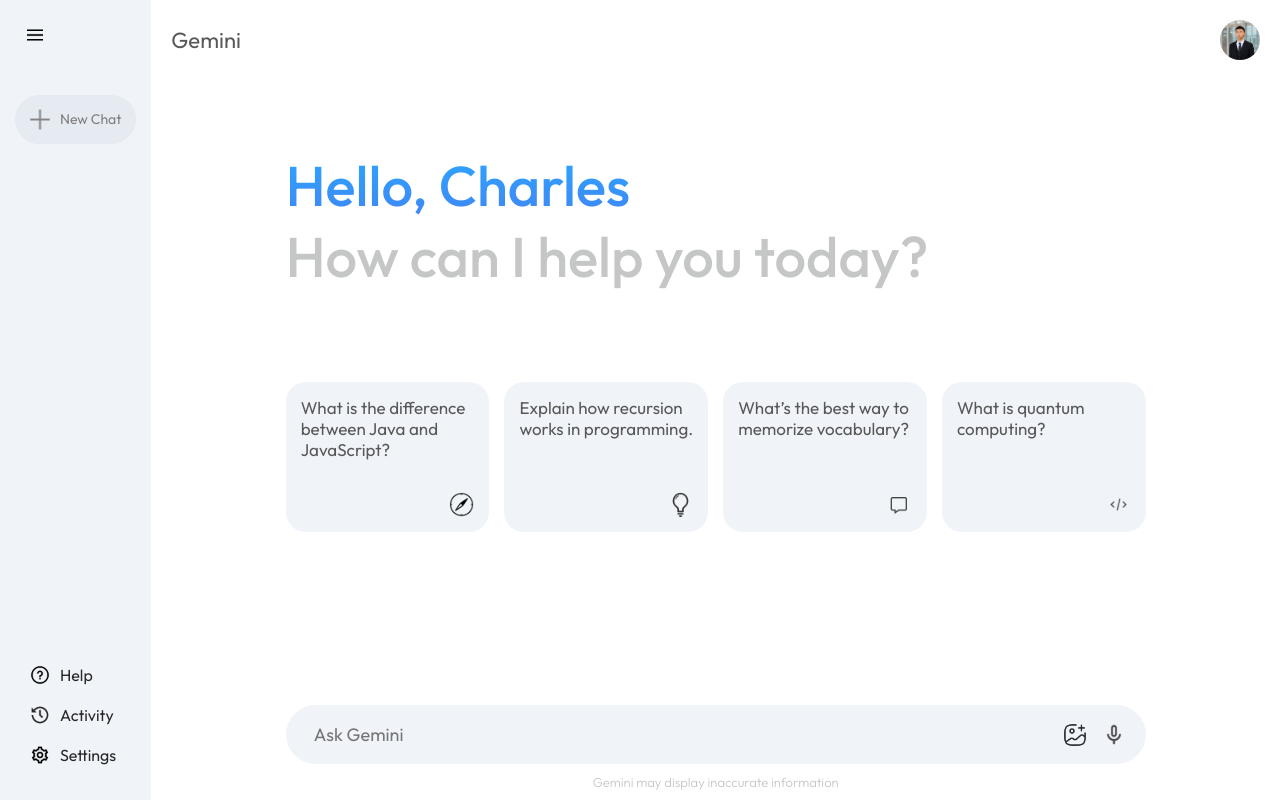
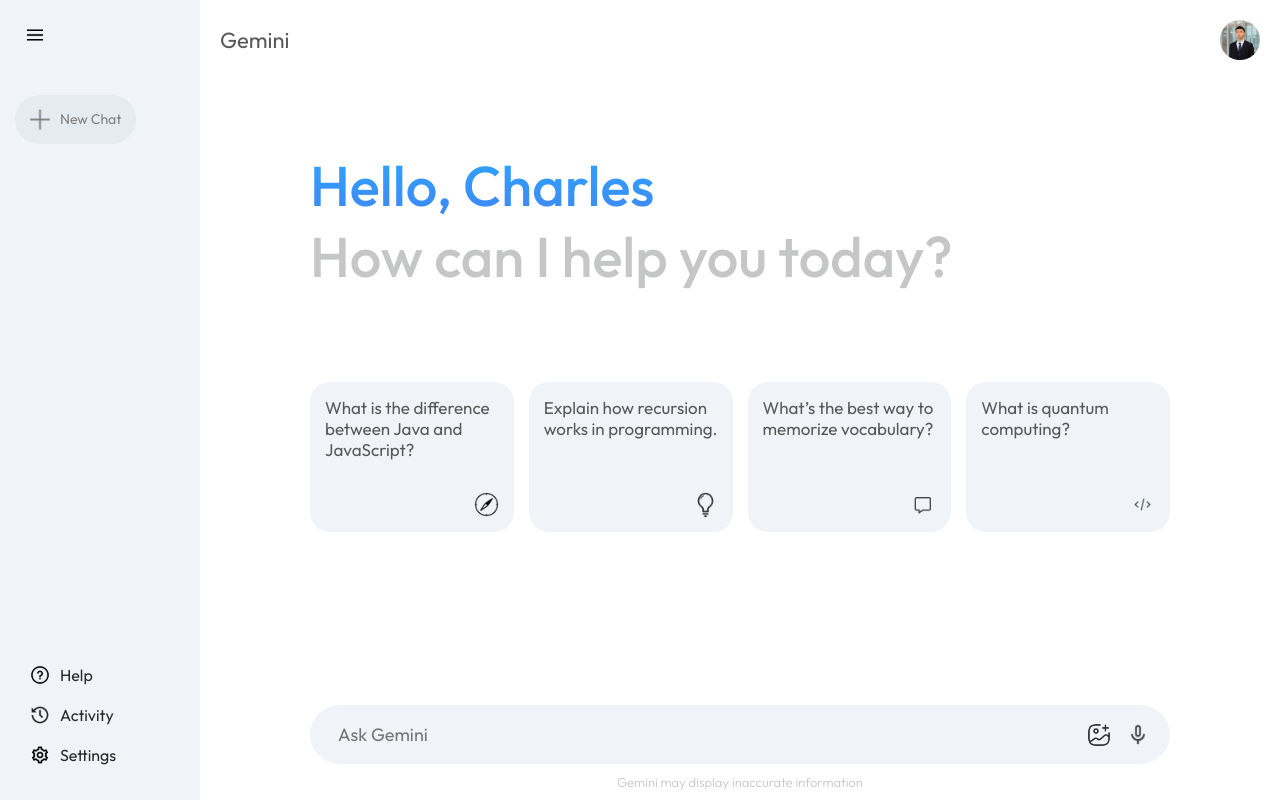
Before and after one commit to charles-ivy-wang/Google-2.0-Clone, a React (Vite) app: page / in a window 1280 px wide. Both pictures are taken after a click on the picture 35 px from the left and 35 px from the top of the page. Built offline with nearby package versions, Linux system fonts and the light colour scheme.

Commit message:
Finished all implementations along with sidebar animation

```diff
--- a/src/components/main_comp/Main.jsx
+++ b/src/components/main_comp/Main.jsx
@@ -13,7 +13,7 @@
     resultData,
     setInput,
     input,
-    randomCards
+    randomCards,
   } = useContext(Context);
 
   return (
@@ -34,22 +34,46 @@
             </div>
 
             <div className="cards-group">
-              <div className="card" onClick={() => onSent(randomCards[0])}>
+              <div
+                className="card"
+                onClick={() => {
+                  setInput(randomCards[0]);
+                  onSent(randomCards[0]);
+                }}
+              >
                 <p>{randomCards[0]}</p>
                 <img src={assets.compass_icon} alt="" />
               </div>
 
-              <div className="card" onClick={() => onSent(randomCards[1])}>
+              <div
+                className="card"
+                onClick={() => {
+                  setInput(randomCards[1]);
+                  onSent(randomCards[1]);
+                }}
+              >
                 <p>{randomCards[1]}</p>
                 <img src={assets.bulb_icon} alt="" />
               </div>
 
-              <div className="card" onClick={() => onSent(randomCards[2])}>
+              <div
+                className="card"
+                onClick={() => {
+                  setInput(randomCards[2]);
+                  onSent(randomCards[2]);
+                }}
+              >
                 <p>{randomCards[2]}</p>
                 <img src={assets.message_icon} alt="" />
               </div>
 
-              <div className="card" onClick={() => onSent(randomCards[3])}>
+              <div
+                className="card"
+                onClick={() => {
+                  setInput(randomCards[2]);
+                  onSent(randomCards[2]);
+                }}
+              >
                 <p>{randomCards[3]}</p>
                 <img src={assets.code_icon} alt="" />
               </div>
@@ -100,7 +124,9 @@
             <div>
               <img src={assets.gallery_icon} alt="" />
               <img src={assets.mic_icon} alt="" />
-              {input?<img onClick={() => onSent()} src={assets.send_icon} alt="" />:null}
+              {input ? (
+                <img onClick={() => onSent()} src={assets.send_icon} alt="" />
+              ) : null}
             </div>
           </div>
           <p className="disclaimer">
--- a/src/components/side_bar_comp/Sidebar.css
+++ b/src/components/side_bar_comp/Sidebar.css
@@ -5,6 +5,7 @@
   background-color: #f0f4f9;
   justify-content: space-between;
   padding: 25px 15px;
+  width: 80px;
 }
 
 .sidebar img {
@@ -36,6 +37,12 @@
   display: flex;
   flex-direction: column;
   animation: fadeIn 1.5s;
+}
+
+.sidebar .recent-entry p {
+  white-space: nowrap;
+  overflow: hidden;
+  text-overflow: ellipsis;
 }
 
 .sidebar .recent-title {
@@ -71,8 +78,31 @@
 
 /* checks the screen width of the device.
 The styles inside this block will only apply if the screen width is 600 pixels or less (typically phones or small tablets).*/
-@media (max-width:600px) {
+@media (max-width: 600px) {
   .sidebar {
     display: none;
   }
 }
+
+.sidebar {
+  transition: width 0.3s ease;
+  overflow: hidden;
+}
+
+.sidebar.extended {
+  width: 200px;
+}
+
+.menu-text,
+.recent-title {
+  opacity: 0;
+  transform: translateX(-10px);
+  transition: opacity 0.3s ease, transform 0.3s ease;
+  white-space: nowrap;
+}
+
+.menu-text.visible,
+.recent-title.visible {
+  opacity: 1;
+  transform: translateX(0);
+}
--- a/src/components/side_bar_comp/Sidebar.jsx
+++ b/src/components/side_bar_comp/Sidebar.jsx
@@ -14,7 +14,7 @@
   };
 
   return (
-    <div className="sidebar">
+    <div className={`sidebar ${extended ? 'extended' : ''}`}>
       <div className="top">
         <img
           onClick={() => setExtended((prev) => !prev)}
@@ -30,7 +30,7 @@
 
         {extended ? (
           <div className="recent">
-            <p className="recent-title">Recent</p>
+            <p className={`recent-title ${extended ? 'visible' : 'hidden'}`}>Recent</p>
             {prevPrompts.map((item, index) => {
               return (
                 <div onClick={() => loadPrompt(item)} className="recent-entry">
@@ -46,17 +46,17 @@
       <div className="bottom">
         <div className="bottom-items recent-entry">
           <img src={assets.question_icon} alt="" />
-          {extended ? <p>Help</p> : null}
+          <p className={`menu-text ${extended ? 'visible' : 'hidden'}`}>Help</p>
         </div>
 
         <div className="bottom-items recent-entry">
           <img src={assets.history_icon} alt="" />
-          {extended ? <p>Activity</p> : null}
+          <p className={`menu-text ${extended ? 'visible' : 'hidden'}`}>Activity</p>
         </div>
 
         <div className="bottom-items recent-entry">
           <img src={assets.setting_icon} alt="" />
-          {extended ? <p>Settings</p> : null}
+          <p className={`menu-text ${extended ? 'visible' : 'hidden'}`}>Settings</p>
         </div>
       </div>
     </div>
```
